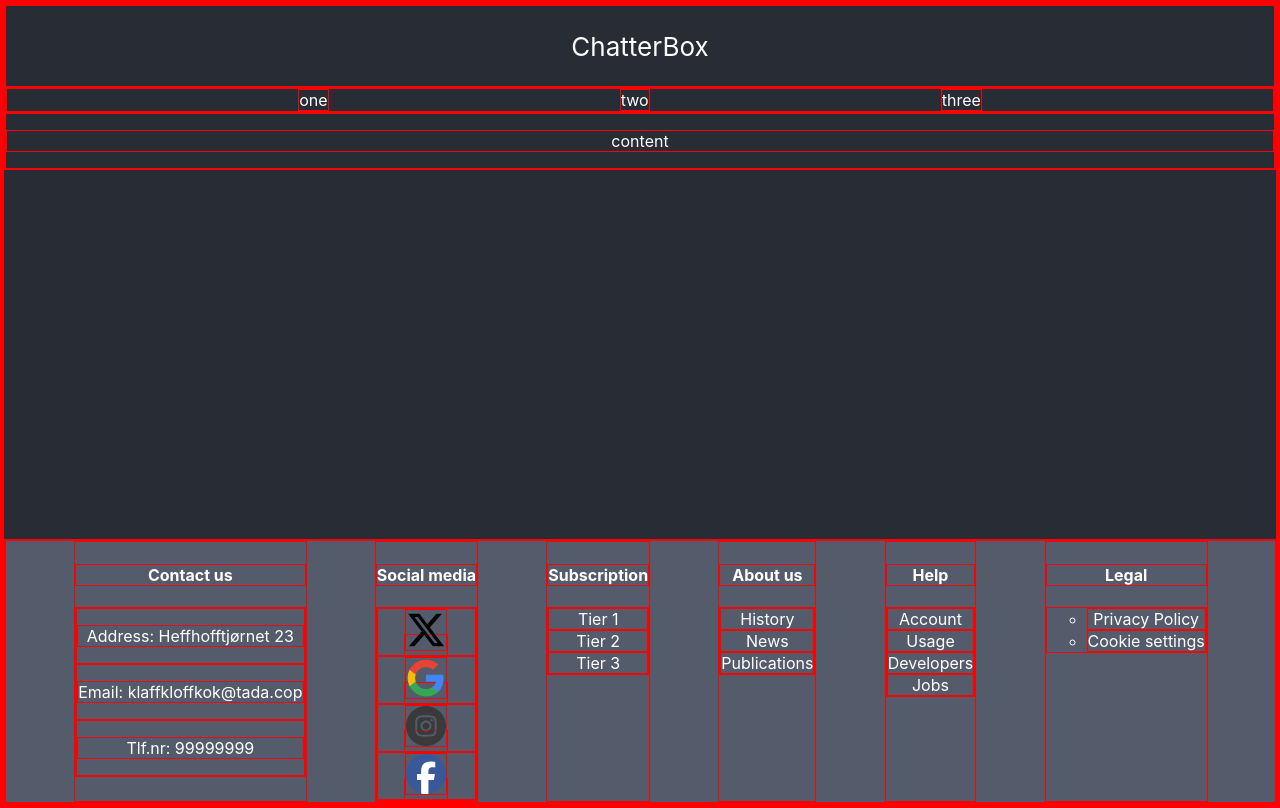
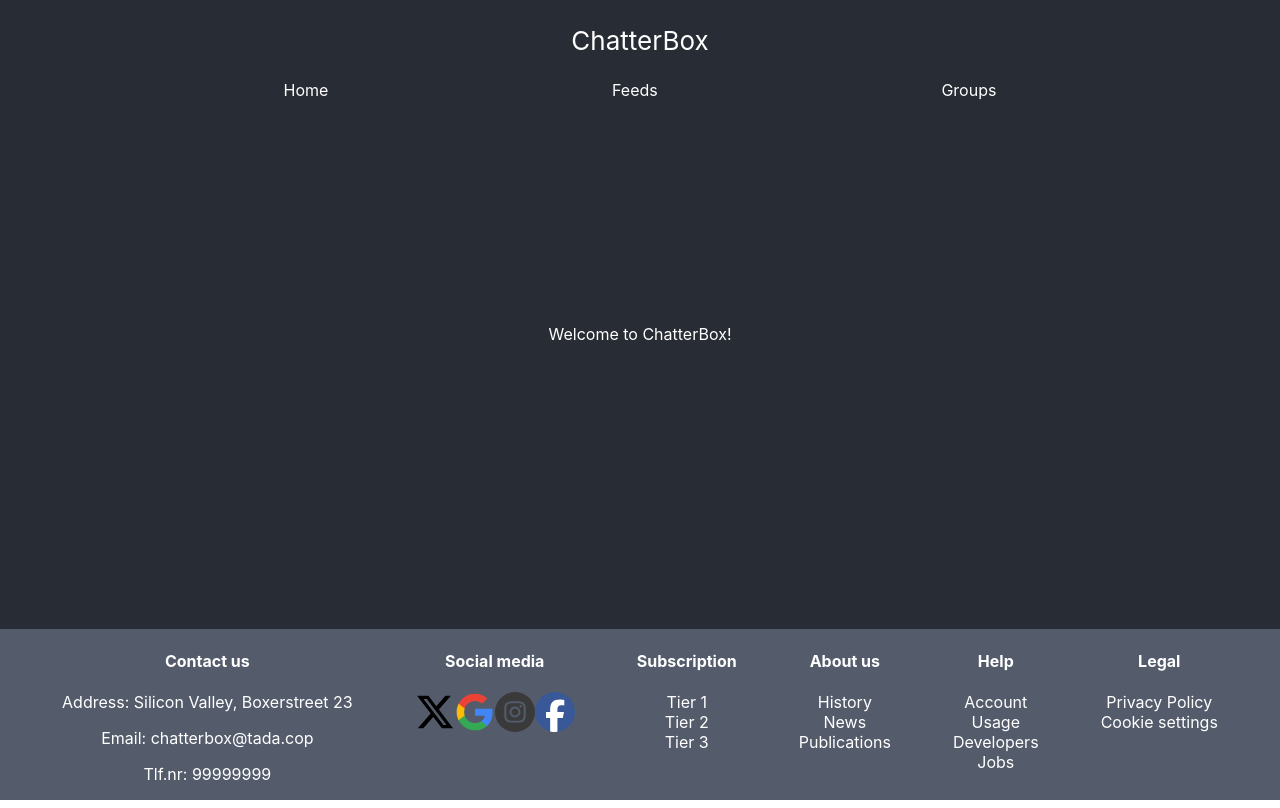
Before and after one commit to frechr-1/chatterbox, a React (Create React App) app: page / in a window 1280 px wide. Built offline with nearby package versions, Linux system fonts and the light colour scheme.

Commit message:
Finalized structure

```diff
--- a/src/App.css
+++ b/src/App.css
@@ -1,17 +1,22 @@
-*{
+.dbg{
   border: 1px solid red;
 }
+
 ul.no-bullets {
   list-style-type: none; /* Remove bullets */
   padding: 0; /* Remove padding */
   margin: 0; /* Remove margins */
 }
 
-ul.horizontal {
+.horizontal {
   display: flex;
-  flex-flow: row nowrap;
+  flex-flow: row  wrap;
   justify-content: space-evenly;
   width: 100%;
+}
+
+ul.shrink {
+  flex-shrink: 1;
 }
 
 .bg-light {
@@ -34,8 +39,16 @@ ul.horizontal {
   flex-flow: row nowrap;
 }
 
+.Header-nav-main-group{
+  min-height: 50vh;
+  display:flex;
+  flex-flow: column nowrap;
+  justify-content: space-between;
+}
 
 .App-main {
+  padding-top: 5vh;
+  padding-bottom: 5vh;
   min-height: max-content;
 }
 
--- a/src/App.js
+++ b/src/App.js
@@ -6,30 +6,32 @@ import {ReactComponent as FacebookLogo} from "./fblogo.svg";
 import './App.css';
 function App() {
   return (
-    <div className="App">
-      <div>
-        <header className="App-header">ChatterBox</header>
-        <nav className="App-nav">
-          <ul className="no-bullets horizontal">
-            <li>one</li>
-            <li>two</li>
-            <li>three</li>
-          </ul>
-        </nav>
-        <main className="App-main">
-          <p>content</p>
+    <div className="App ">
+      <div className="Header-nav-main-group  ">
+        <div className="Header-nav-group  ">
+          <header className="App-header">ChatterBox</header>
+          <nav className="App-nav">
+            <ul className="no-bullets horizontal">
+              <li>Home</li>
+              <li>Feeds</li>
+              <li>Groups</li>
+            </ul>
+          </nav>
+        </div>
+        <main className="App-main  ">
+          <p>Welcome to ChatterBox!</p>
         </main>
       </div>
-      <footer className="App-footer">
+      <footer className="App-footer  ">
         <ul className="no-bullets horizontal">
           <li>
             <h4>Contact us</h4>
             <ul className="no-bullets">
               <li>
-                <p>Address: Heffhofftjørnet 23</p>
+                <p>Address: Silicon Valley, Boxerstreet 23</p>
               </li>
               <li>
-                <p>Email: klaffkloffkok@tada.cop</p>
+                <p>Email: chatterbox@tada.cop</p>
               </li>
               <li>
                 <p>Tlf.nr: 99999999</p>
@@ -38,7 +40,7 @@ function App() {
           </li>
           <li>
             <h4>Social media</h4>
-            <ul className="no-bullets">
+            <ul className="no-bullets horizontal shrink">
               <li>
                 <a href="https://x.com/">
                   <XLogo />
@@ -46,17 +48,17 @@ function App() {
               </li>
               <li>
                 <a href="https://google.com/">
-                  <GoogleLogo />{" "}
+                  <GoogleLogo />
                 </a>
               </li>
               <li>
-                <a href="https://google.com/">
-                  <InstagramLogo />{" "}
+                <a href="https://instagram.com/">
+                  <InstagramLogo />
                 </a>
               </li>
               <li>
-                <a href="https://google.com/">
-                  <FacebookLogo />{" "}
+                <a href="https://facebook.com/">
+                  <FacebookLogo />
                 </a>
               </li>
             </ul>
@@ -90,7 +92,7 @@ function App() {
 
           <li>
             <h4>Legal</h4>
-            <ul>
+            <ul className="no-bullets">
               <li>Privacy Policy</li>
               <li>Cookie settings</li>
             </ul>
```
Also changed, not shown: package.json (+7 -1 lines), 1 other file (tests, documents, lock files or other folders).
